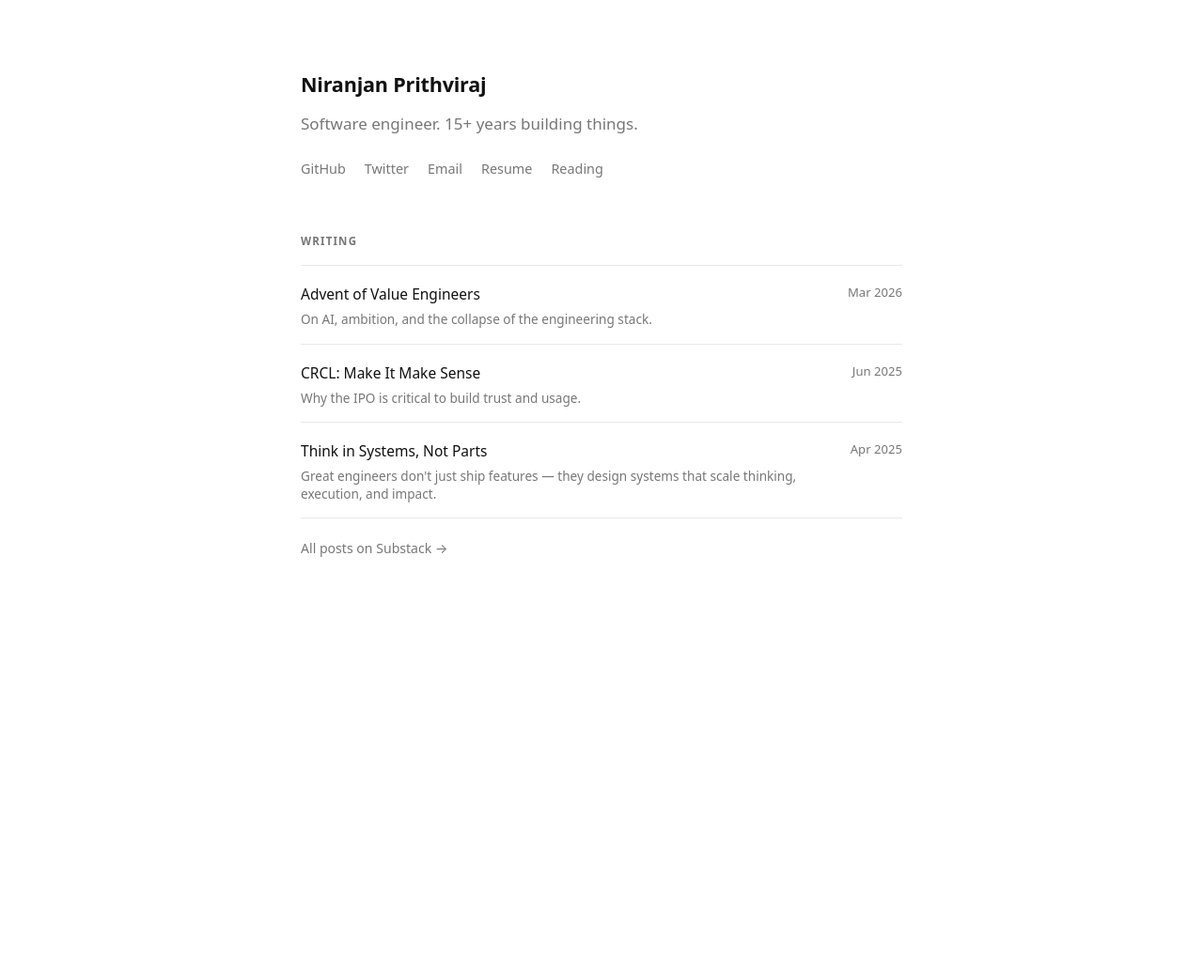
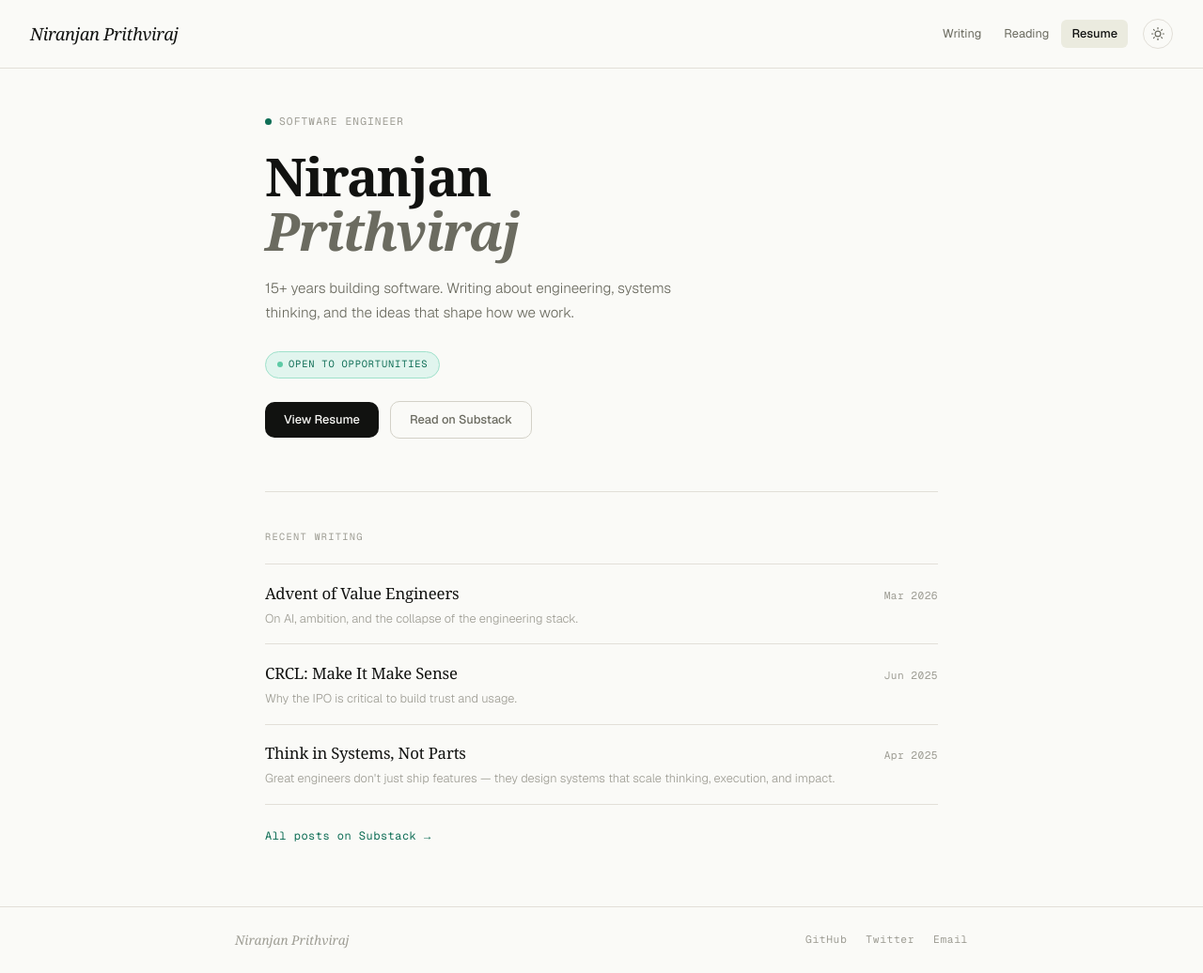
Before and after one commit to nbprithv/nbprithv.github.io, a Jekyll site: the page built from index.html, in a window 1280 px wide and 1036 px high. Shown: the whole window at 94% size. Built offline with Jekyll 4.4.1, drawn with Linux system fonts in a browser that asks for light colours; some web fonts are replaced.

Commit message:
Apply new design system: Instrument Serif + Geist, dark mode, hero
- default.html: Google Fonts, sticky nav with dark/light toggle, footer with social links
- index.html: hero with eyebrow, serif headline, availability pill, CTA buttons
- page.html / 404.html: updated to match new CSS class structure
- Dark mode persisted via localStorage, no flash on load

Co-Authored-By: Claude Sonnet 4.6 <noreply@anthropic.com>

```diff
--- a/_layouts/default.html
+++ b/_layouts/default.html
@@ -1,14 +1,64 @@
 <!DOCTYPE html>
-<html lang="en">
+<html lang="en" data-theme="light">
 <head>
   <meta charset="UTF-8">
   <meta name="viewport" content="width=device-width, initial-scale=1.0">
   <title>{% if page.title %}{{ page.title }} · {{ site.author }}{% else %}{{ site.author }}{% endif %}</title>
   <meta name="description" content="{{ page.description | default: site.description }}">
+  <link rel="preconnect" href="https://fonts.googleapis.com">
+  <link rel="preconnect" href="https://fonts.gstatic.com" crossorigin>
+  <link href="https://fonts.googleapis.com/css2?family=Geist:wght@300;400;500&family=Geist+Mono:wght@400&family=Instrument+Serif:ital@0;1&display=swap" rel="stylesheet">
   <link rel="stylesheet" href="/style.css">
   <link rel="canonical" href="{{ page.url | prepend: site.url }}">
+  <script>
+    (function() {
+      var t = localStorage.getItem('theme') || 'light';
+      document.documentElement.setAttribute('data-theme', t);
+    })();
+  </script>
 </head>
 <body>
+
+  <nav class="nav">
+    <a href="/" class="nav-logo">Niranjan Prithviraj</a>
+    <div class="nav-right">
+      <div class="nav-links">
+        <a href="https://niranjanprithviraj.substack.com" target="_blank" rel="noopener">Writing</a>
+        <a href="/reading-list">Reading</a>
+        <a href="/resume" class="nav-cta">Resume</a>
+      </div>
+      <button class="theme-toggle" aria-label="Toggle theme" onclick="
+        var h = document.documentElement;
+        var next = h.getAttribute('data-theme') === 'dark' ? 'light' : 'dark';
+        h.setAttribute('data-theme', next);
+        localStorage.setItem('theme', next);
+      ">
+        <svg class="icon-sun" width="14" height="14" viewBox="0 0 24 24" fill="none" stroke="currentColor" stroke-width="2" stroke-linecap="round" stroke-linejoin="round">
+          <circle cx="12" cy="12" r="5"/>
+          <line x1="12" y1="1" x2="12" y2="3"/><line x1="12" y1="21" x2="12" y2="23"/>
+          <line x1="4.22" y1="4.22" x2="5.64" y2="5.64"/><line x1="18.36" y1="18.36" x2="19.78" y2="19.78"/>
+          <line x1="1" y1="12" x2="3" y2="12"/><line x1="21" y1="12" x2="23" y2="12"/>
+          <line x1="4.22" y1="19.78" x2="5.64" y2="18.36"/><line x1="18.36" y1="5.64" x2="19.78" y2="4.22"/>
+        </svg>
+        <svg class="icon-moon" width="14" height="14" viewBox="0 0 24 24" fill="none" stroke="currentColor" stroke-width="2" stroke-linecap="round" stroke-linejoin="round">
+          <path d="M21 12.79A9 9 0 1 1 11.21 3 7 7 0 0 0 21 12.79z"/>
+        </svg>
+      </button>
+    </div>
+  </nav>
+
   {{ content }}
+
+  <footer class="footer">
+    <div class="footer-inner">
+      <span class="footer-name">Niranjan Prithviraj</span>
+      <div class="footer-links">
+        <a href="https://github.com/nbprithv" target="_blank" rel="noopener">GitHub</a>
+        <a href="https://twitter.com/nprithvi" target="_blank" rel="noopener">Twitter</a>
+        <a href="mailto:niranjan.prithviraj@gmail.com">Email</a>
+      </div>
+    </div>
+  </footer>
+
 </body>
 </html>
--- a/_layouts/page.html
+++ b/_layouts/page.html
@@ -2,7 +2,6 @@
 layout: default
 ---
 <main>
-  <a href="/" class="back">← home</a>
   <div class="page-title">{{ page.title }}</div>
-  <div class="page-content">{{ content }}</div>
+  <div class="content">{{ content }}</div>
 </main>
--- a/index.html
+++ b/index.html
@@ -2,20 +2,32 @@
 layout: default
 ---
 <main>
-  <header class="site-header">
-    <h1>Niranjan Prithviraj</h1>
-    <p class="bio">Software engineer. 15+ years building things.</p>
-    <nav class="social">
-      <a href="https://github.com/nbprithv" target="_blank" rel="noopener">GitHub</a>
-      <a href="https://twitter.com/nprithvi" target="_blank" rel="noopener">Twitter</a>
-      <a href="mailto:niranjan.prithviraj@gmail.com">Email</a>
-      <a href="/resume">Resume</a>
-      <a href="/reading-list">Reading</a>
-    </nav>
-  </header>
+
+  <div class="hero">
+    <div class="hero-eyebrow">
+      <span class="eyebrow-dot"></span>
+      <span class="eyebrow-text">Software Engineer</span>
+    </div>
+
+    <h1>Niranjan<br><em>Prithviraj</em></h1>
+
+    <p class="hero-bio">15+ years building software. Writing about engineering, systems thinking, and the ideas that shape how we work.</p>
+
+    <div class="avail-pill">
+      <span class="avail-pill-dot"></span>
+      <span>Open to opportunities</span>
+    </div>
+
+    <div class="hero-actions">
+      <a href="/resume" class="btn btn-primary">View Resume</a>
+      <a href="https://niranjanprithviraj.substack.com" target="_blank" rel="noopener" class="btn btn-ghost">Read on Substack</a>
+    </div>
+  </div>
+
+  <div class="divider"></div>
 
   <section>
-    <p class="section-label">Writing</p>
+    <p class="section-label">Recent Writing</p>
     <ul class="post-list">
       <li>
         <div class="post-info">
@@ -43,4 +55,5 @@ layout: default
       <a href="https://niranjanprithviraj.substack.com" target="_blank" rel="noopener">All posts on Substack →</a>
     </p>
   </section>
+
 </main>
--- a/style.css
+++ b/style.css
@@ -1,203 +1,385 @@
-*, *::before, *::after { box-sizing: border-box; margin: 0; padding: 0; }
-
+/* ─── Tokens ─── */
 :root {
-  --text: #111;
-  --muted: #777;
-  --border: #e8e8e8;
-  --bg: #fff;
-  --max: 640px;
+  --bg:         #FAFAF7;
+  --bg-surface: #F0EEE8;
+  --bg-card:    #EBEBDF;
+  --fg:         #111210;
+  --fg-muted:   #6B6B60;
+  --fg-faint:   #9E9D94;
+  --border:     #E2DFD8;
+  --border-mid: #D3D1C7;
+  --teal:       #0F6E56;
+  --teal-light: #E1F5EE;
+  --teal-mid:   #5DCAA5;
+  --teal-border:#9FE1CB;
+  --amber:      #BA7517;
+  --font-serif: 'Instrument Serif', Georgia, serif;
+  --font-sans:  'Geist', -apple-system, sans-serif;
+  --font-mono:  'Geist Mono', 'Courier New', monospace;
+  --radius-sm:  6px;
+  --radius-md:  10px;
+  --radius-lg:  14px;
 }
 
-body {
-  font-family: system-ui, -apple-system, BlinkMacSystemFont, 'Segoe UI', sans-serif;
-  background: var(--bg);
-  color: var(--text);
-  font-size: 17px;
-  line-height: 1.65;
-  padding: 72px 24px 120px;
+[data-theme="dark"] {
+  --bg:         #111210;
+  --bg-surface: #1A1A17;
+  --bg-card:    #202020;
+  --fg:         #F0EDE6;
+  --fg-muted:   #6B6B60;
+  --fg-faint:   #444441;
+  --border:     #252520;
+  --border-mid: #2C2C2A;
+  --teal:       #5DCAA5;
+  --teal-light: #085041;
+  --teal-mid:   #1D9E75;
+  --teal-border:#0F6E56;
 }
 
-main {
-  max-width: var(--max);
-  margin: 0 auto;
+/* ─── Reset ─── */
+*, *::before, *::after { box-sizing: border-box; margin: 0; padding: 0; }
+html { scroll-behavior: smooth; }
+body {
+  font-family: var(--font-sans);
+  font-size: 15px;
+  line-height: 1.6;
+  background: var(--bg);
+  color: var(--fg);
+  transition: background 0.2s, color 0.2s;
+  min-height: 100vh;
+  display: flex;
+  flex-direction: column;
+}
+a { color: inherit; text-decoration: none; }
+ul { list-style: none; }
+
+/* ─── Nav ─── */
+.nav {
+  display: flex;
+  justify-content: space-between;
+  align-items: center;
+  padding: 1.25rem 2rem;
+  border-bottom: 0.5px solid var(--border);
+  position: sticky;
+  top: 0;
+  background: var(--bg);
+  z-index: 100;
+}
+.nav-logo {
+  font-family: var(--font-serif);
+  font-size: 1.15rem;
+  font-style: italic;
+  letter-spacing: -0.02em;
+  color: var(--fg);
+}
+.nav-logo:hover { color: var(--teal); transition: color 0.15s; }
+.nav-right {
+  display: flex;
+  align-items: center;
+  gap: 0.5rem;
+}
+.nav-links {
+  display: flex;
+  align-items: center;
+  gap: 0.125rem;
+}
+.nav-links a {
+  font-size: 0.8rem;
+  font-weight: 400;
+  color: var(--fg-muted);
+  padding: 5px 11px;
+  border-radius: var(--radius-sm);
+  transition: color 0.15s, background 0.15s;
+}
+.nav-links a:hover {
+  color: var(--fg);
+  background: var(--bg-surface);
+}
+.nav-links a.nav-cta {
+  font-weight: 500;
+  color: var(--fg);
+  background: var(--bg-card);
+  border-radius: var(--radius-sm);
+}
+.nav-links a.nav-cta:hover { background: var(--border-mid); }
+
+.theme-toggle {
+  width: 32px;
+  height: 32px;
+  border-radius: 50%;
+  border: 0.5px solid var(--border);
+  background: transparent;
+  color: var(--fg-muted);
+  cursor: pointer;
+  display: flex;
+  align-items: center;
+  justify-content: center;
+  transition: background 0.15s, color 0.15s;
+  margin-left: 0.5rem;
+}
+.theme-toggle:hover { background: var(--bg-surface); color: var(--fg); }
+[data-theme="light"] .icon-moon { display: none; }
+[data-theme="dark"]  .icon-sun  { display: none; }
+
+/* ─── Main ─── */
+main { flex: 1; max-width: 780px; margin: 0 auto; width: 100%; padding: 3rem 2rem 4rem; }
+
+/* ─── Hero (index only) ─── */
+.hero {
+  margin-bottom: 3.5rem;
+}
+.hero-eyebrow {
+  display: flex;
+  align-items: center;
+  gap: 8px;
+  margin-bottom: 1.25rem;
+}
+.eyebrow-dot {
+  width: 7px; height: 7px;
+  border-radius: 50%;
+  background: var(--teal);
+}
+.eyebrow-text {
+  font-family: var(--font-mono);
+  font-size: 0.7rem;
+  letter-spacing: 0.1em;
+  color: var(--fg-faint);
+  text-transform: uppercase;
+}
+.hero h1 {
+  font-family: var(--font-serif);
+  font-size: clamp(2.4rem, 6vw, 3.5rem);
+  line-height: 1.03;
+  letter-spacing: -0.03em;
+  color: var(--fg);
+  margin-bottom: 1.25rem;
+}
+.hero h1 em {
+  font-style: italic;
+  color: var(--fg-muted);
+}
+.hero-bio {
+  font-size: 0.95rem;
+  font-weight: 300;
+  line-height: 1.7;
+  color: var(--fg-muted);
+  max-width: 46ch;
+  margin-bottom: 1.75rem;
+}
+.hero-actions {
+  display: flex;
+  align-items: center;
+  gap: 0.75rem;
+  flex-wrap: wrap;
+}
+.btn {
+  font-size: 0.8rem;
+  font-weight: 500;
+  padding: 9px 20px;
+  border-radius: var(--radius-md);
+  cursor: pointer;
+  transition: opacity 0.15s, background 0.15s;
+  display: inline-block;
+}
+.btn:hover { opacity: 0.85; }
+.btn-primary {
+  background: var(--fg);
+  color: var(--bg);
+}
+.btn-ghost {
+  background: transparent;
+  border: 0.5px solid var(--border-mid);
+  color: var(--fg-muted);
+}
+.btn-ghost:hover { border-color: var(--fg-muted); color: var(--fg); opacity: 1; }
+
+.avail-pill {
+  display: inline-flex;
+  align-items: center;
+  gap: 6px;
+  background: var(--teal-light);
+  border: 0.5px solid var(--teal-border);
+  border-radius: 20px;
+  padding: 5px 12px;
+  margin-bottom: 1.5rem;
+}
+.avail-pill-dot {
+  width: 6px; height: 6px;
+  border-radius: 50%;
+  background: var(--teal-mid);
+}
+.avail-pill span {
+  font-family: var(--font-mono);
+  font-size: 0.65rem;
+  letter-spacing: 0.08em;
+  text-transform: uppercase;
+  color: var(--teal);
 }
 
-a { color: inherit; }
-
-/* ── Home header ──────────────────────────────── */
-
-.site-header { margin-bottom: 56px; }
-
-.site-header h1 {
-  font-size: 1.35rem;
-  font-weight: 600;
-  letter-spacing: -0.01em;
-  margin-bottom: 10px;
+/* ─── Divider ─── */
+.divider {
+  height: 0.5px;
+  background: var(--border);
+  margin: 2.5rem 0;
 }
 
-.bio {
-  color: var(--muted);
-  margin-bottom: 22px;
-  max-width: 480px;
+/* ─── Section label ─── */
+.section-label {
+  font-family: var(--font-mono);
+  font-size: 0.65rem;
+  letter-spacing: 0.12em;
+  text-transform: uppercase;
+  color: var(--fg-faint);
+  margin-bottom: 1.25rem;
 }
 
-.social {
+/* ─── Writing / post list ─── */
+.post-list {
   display: flex;
-  gap: 20px;
-  flex-wrap: wrap;
+  flex-direction: column;
+  gap: 0;
 }
-
-.social a {
-  color: var(--muted);
-  text-decoration: none;
-  font-size: 0.9rem;
-}
-
-.social a:hover { color: var(--text); }
-
-/* ── Section label ────────────────────────────── */
-
-.section-label {
-  font-size: 0.72rem;
-  font-weight: 600;
-  letter-spacing: 0.1em;
-  text-transform: uppercase;
-  color: var(--muted);
-  margin-bottom: 16px;
-}
-
-/* ── Post list ────────────────────────────────── */
-
-.post-list { list-style: none; }
-
 .post-list li {
   display: flex;
   justify-content: space-between;
-  align-items: flex-start;
-  gap: 16px;
-  padding: 16px 0;
-  border-bottom: 1px solid var(--border);
+  align-items: baseline;
+  gap: 1.5rem;
+  padding: 1.1rem 0;
+  border-bottom: 0.5px solid var(--border);
 }
-
-.post-list li:first-child { border-top: 1px solid var(--border); }
-
+.post-list li:first-child { border-top: 0.5px solid var(--border); }
 .post-info { flex: 1; min-width: 0; }
-
-.post-list a {
-  text-decoration: none;
-  font-size: 0.97rem;
+.post-info a {
+  font-family: var(--font-serif);
+  font-size: 1.05rem;
+  letter-spacing: -0.01em;
+  color: var(--fg);
+  display: block;
+  margin-bottom: 3px;
+  transition: color 0.15s;
 }
-
-.post-list a:hover { opacity: 0.6; }
-
+.post-info a:hover { color: var(--teal); }
 .post-excerpt {
-  color: var(--muted);
-  font-size: 0.85rem;
-  margin-top: 3px;
-  line-height: 1.4;
+  font-size: 0.8rem;
+  color: var(--fg-faint);
+  line-height: 1.5;
+  font-weight: 300;
 }
-
-.post-list time {
-  color: var(--muted);
-  font-size: 0.82rem;
+time {
+  font-family: var(--font-mono);
+  font-size: 0.7rem;
+  color: var(--fg-faint);
   white-space: nowrap;
-  padding-top: 2px;
+  letter-spacing: 0.04em;
 }
 
 .substack-link {
-  margin-top: 20px;
-  font-size: 0.88rem;
+  margin-top: 1.25rem;
 }
+.substack-link a {
+  font-family: var(--font-mono);
+  font-size: 0.75rem;
+  color: var(--teal);
+  letter-spacing: 0.04em;
+  transition: opacity 0.15s;
+}
+.substack-link a:hover { opacity: 0.7; }
 
-.substack-link a {
-  color: var(--muted);
-  text-decoration: none;
+/* ─── Footer ─── */
+.footer {
+  border-top: 0.5px solid var(--border);
+  padding: 1.5rem 2rem;
 }
+.footer-inner {
+  max-width: 780px;
+  margin: 0 auto;
+  display: flex;
+  justify-content: space-between;
+  align-items: center;
+}
+.footer-name {
+  font-family: var(--font-serif);
+  font-size: 0.85rem;
+  font-style: italic;
+  color: var(--fg-faint);
+}
+.footer-links {
+  display: flex;
+  gap: 1.25rem;
+}
+.footer-links a {
+  font-family: var(--font-mono);
+  font-size: 0.7rem;
+  letter-spacing: 0.06em;
+  color: var(--fg-faint);
+  transition: color 0.15s;
+}
+.footer-links a:hover { color: var(--fg); }
 
-.substack-link a:hover { color: var(--text); }
+/* ─── Resume / markdown pages ─── */
+.page-title {
+  font-family: var(--font-serif);
+  font-size: 2.5rem;
+  letter-spacing: -0.03em;
+  margin-bottom: 0.5rem;
+}
+.page-subtitle {
+  font-size: 0.85rem;
+  color: var(--fg-muted);
+  margin-bottom: 2.5rem;
+  font-weight: 300;
+}
+.content h2 {
+  font-family: var(--font-serif);
+  font-size: 1.3rem;
+  letter-spacing: -0.02em;
+  margin: 2rem 0 0.75rem;
+  padding-bottom: 0.5rem;
+  border-bottom: 0.5px solid var(--border);
+}
+.content h3 {
+  font-size: 0.9rem;
+  font-weight: 500;
+  color: var(--fg);
+  margin: 1.25rem 0 0.25rem;
+}
+.content p {
+  font-size: 0.9rem;
+  color: var(--fg-muted);
+  line-height: 1.7;
+  font-weight: 300;
+  margin-bottom: 0.75rem;
+}
+.content ul {
+  list-style: disc;
+  padding-left: 1.25rem;
+  margin-bottom: 0.75rem;
+}
+.content ul li {
+  font-size: 0.85rem;
+  color: var(--fg-muted);
+  line-height: 1.6;
+  font-weight: 300;
+  margin-bottom: 0.25rem;
+}
+.content a {
+  color: var(--teal);
+  border-bottom: 0.5px solid currentColor;
+  transition: opacity 0.15s;
+}
+.content a:hover { opacity: 0.7; }
+.content strong { font-weight: 500; color: var(--fg); }
 
-/* ── Back link ────────────────────────────────── */
+/* ─── 404 ─── */
+.error-page { text-align: center; padding: 5rem 2rem; }
+.error-page h1 { font-family: var(--font-serif); font-size: 5rem; margin-bottom: 0.5rem; opacity: 0.15; }
+.error-page p { color: var(--fg-muted); margin-bottom: 1.5rem; }
 
-.back {
-  display: inline-block;
-  color: var(--muted);
-  text-decoration: none;
-  font-size: 0.88rem;
-  margin-bottom: 48px;
+/* ─── Responsive ─── */
+@media (max-width: 600px) {
+  .nav { padding: 1rem 1.25rem; }
+  .nav-links li:not(:last-child) { display: none; }
+  main { padding: 2rem 1.25rem 3rem; }
+  .footer-inner { flex-direction: column; gap: 1rem; text-align: center; }
+  .post-list li { flex-direction: column; gap: 0.25rem; }
 }
-
-.back:hover { color: var(--text); }
-
-/* ── Article ──────────────────────────────────── */
-
-article h1 {
-  font-size: 1.6rem;
-  line-height: 1.3;
-  letter-spacing: -0.02em;
-  margin-bottom: 8px;
-}
-
-article .post-meta {
-  color: var(--muted);
-  font-size: 0.85rem;
-  margin-bottom: 52px;
-}
-
-article h2 { font-size: 1.15rem; margin: 40px 0 12px; }
-article h3 { font-size: 1rem; margin: 32px 0 10px; }
-article p  { margin-bottom: 20px; }
-
-article ul,
-article ol { margin: 0 0 20px 22px; }
-
-article li { margin-bottom: 6px; }
-
-article blockquote {
-  border-left: 3px solid var(--border);
-  padding-left: 20px;
-  color: var(--muted);
-  margin: 28px 0;
-}
-
-article a {
-  text-decoration: underline;
-  text-underline-offset: 3px;
-}
-
-article code {
-  font-family: 'SF Mono', 'Fira Code', 'Cascadia Code', monospace;
-  font-size: 0.83em;
-  background: #f4f4f4;
-  padding: 2px 6px;
-  border-radius: 4px;
-}
-
-article pre {
-  background: #f4f4f4;
-  padding: 20px;
-  border-radius: 6px;
-  overflow-x: auto;
-  margin-bottom: 24px;
-  font-size: 0.83em;
-}
-
-article pre code { background: none; padding: 0; }
-
-/* ── About / generic page ─────────────────────── */
-
-.page-title {
-  font-size: 1.35rem;
-  font-weight: 600;
-  letter-spacing: -0.01em;
-  margin-bottom: 28px;
-}
-
-.page-content p  { margin-bottom: 18px; color: #333; }
-
-/* ── Responsive ───────────────────────────────── */
-
-@media (max-width: 480px) {
-  body { padding: 48px 20px 80px; }
-  .post-list li { flex-direction: column; gap: 4px; }
-  .post-list time { font-size: 0.78rem; }
-}
```
Also changed, not shown: 404.html (+4 -4 lines).
